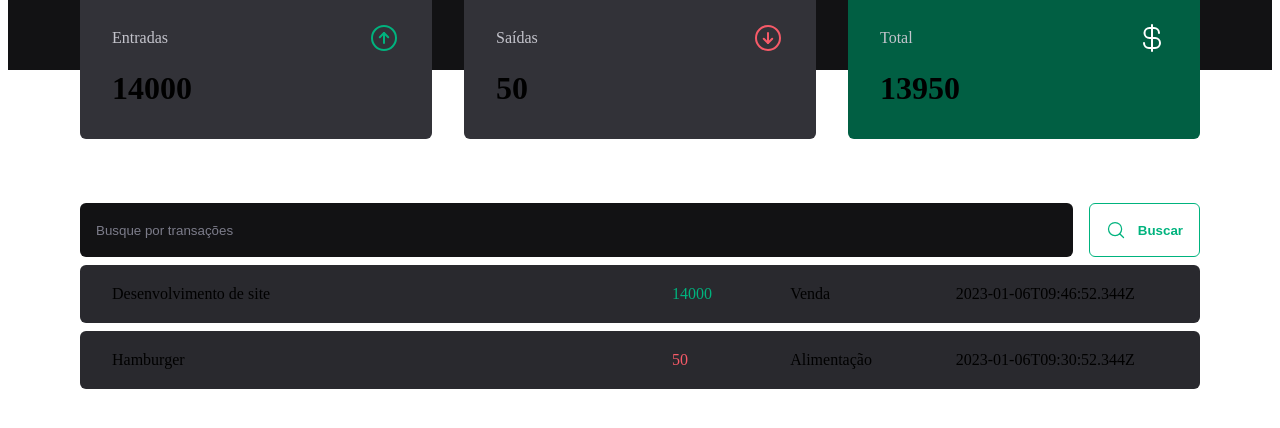
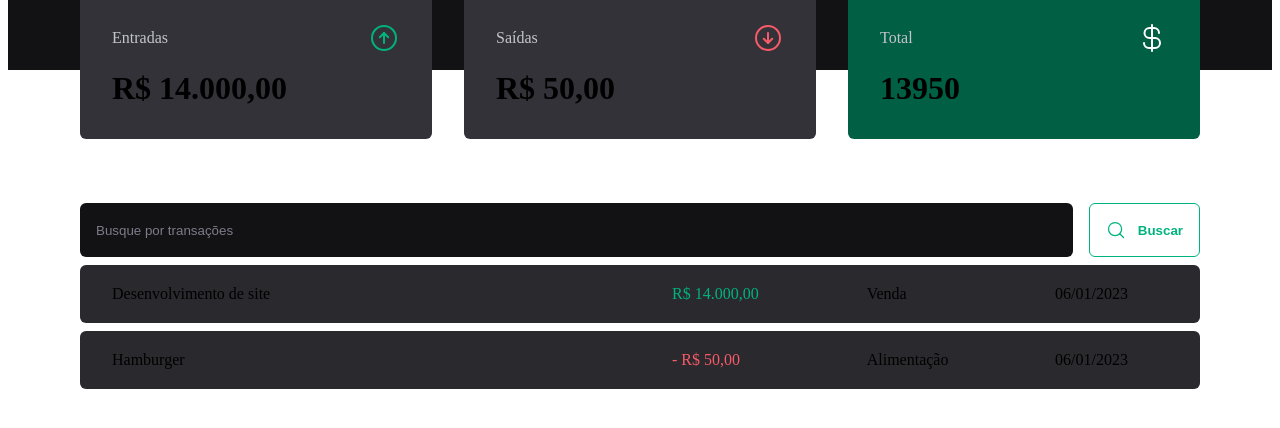
Before and after one commit to ericlys/dt-money, a React (Vite) app: page / in a window 1280 px wide. Shown: the part 148-576 px from the top of the page. Built offline with nearby package versions, Linux system fonts and the light colour scheme; data requests are answered from the project's data file.

Commit message:
feat: formatting values

```diff
--- a/src/components/Summary/index.tsx
+++ b/src/components/Summary/index.tsx
@@ -3,6 +3,7 @@
 import { useTheme } from "styled-components";
 import { useContext } from "react";
 import { TransactionsContext } from "../../contexts/TransactionsContext";
+import { priceFormatter } from "../../utils/formater";
 
 export function Summary() {
   const theme = useTheme();
@@ -37,7 +38,7 @@
           <ArrowCircleUp size={32} color={theme["green-300"]}/>
         </header>
 
-        <strong>{summary.income}</strong>
+        <strong>{priceFormatter.format(summary.income)}</strong>
       </SummaryCard>
 
       <SummaryCard>
@@ -46,7 +47,7 @@
           <ArrowCircleDown size={32} color={theme["red-300"]}/>
         </header>
 
-        <strong>{summary.outcome}</strong>
+        <strong>{priceFormatter.format(summary.outcome)}</strong>
       </SummaryCard>
 
       <SummaryCard variant="green">
--- a/src/pages/Transactions/index.tsx
+++ b/src/pages/Transactions/index.tsx
@@ -2,6 +2,7 @@
 import { Header } from "../../components/Header";
 import { Summary } from "../../components/Summary";
 import { TransactionsContext } from "../../contexts/TransactionsContext";
+import { dateFormatter, priceFormatter } from "../../utils/formater";
 import { SearchForm } from "./components/SearchForm";
 
 import { PriceHighLight, TransactionsContainer, TransactionsTable } from "./styles";
@@ -26,11 +27,12 @@
                   <td>{transaction.description}</td>
                   <td>
                     <PriceHighLight variant={transaction.type}>
-                      {transaction.price}
+                      {transaction.type === 'outcome' && '- '}
+                      {priceFormatter.format(transaction.price)}
                     </PriceHighLight>
                     </td>
                   <td>{transaction.category}</td>
-                  <td>{transaction.createdAt}</td>
+                  <td>{dateFormatter.format(new Date(transaction.createdAt))}</td>
                 </tr>
               )
             })}
--- /dev/null
+++ b/src/utils/formater.ts
@@ -0,0 +1,6 @@
+export const dateFormatter = new Intl.DateTimeFormat('pt-BR');
+
+export const priceFormatter = new Intl.NumberFormat('pt-BR', {
+  style: 'currency',
+  currency: 'BRL',
+});
```
